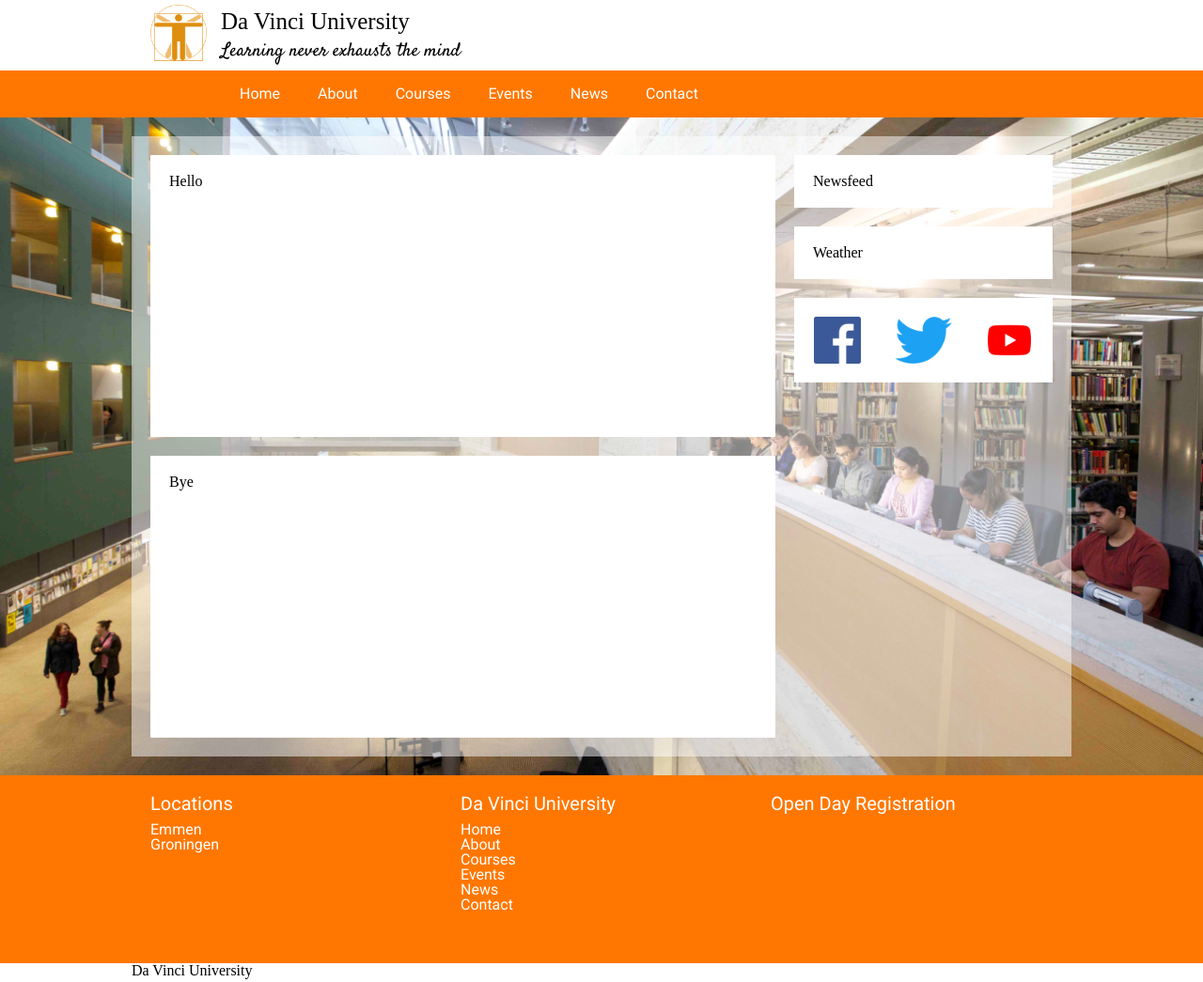
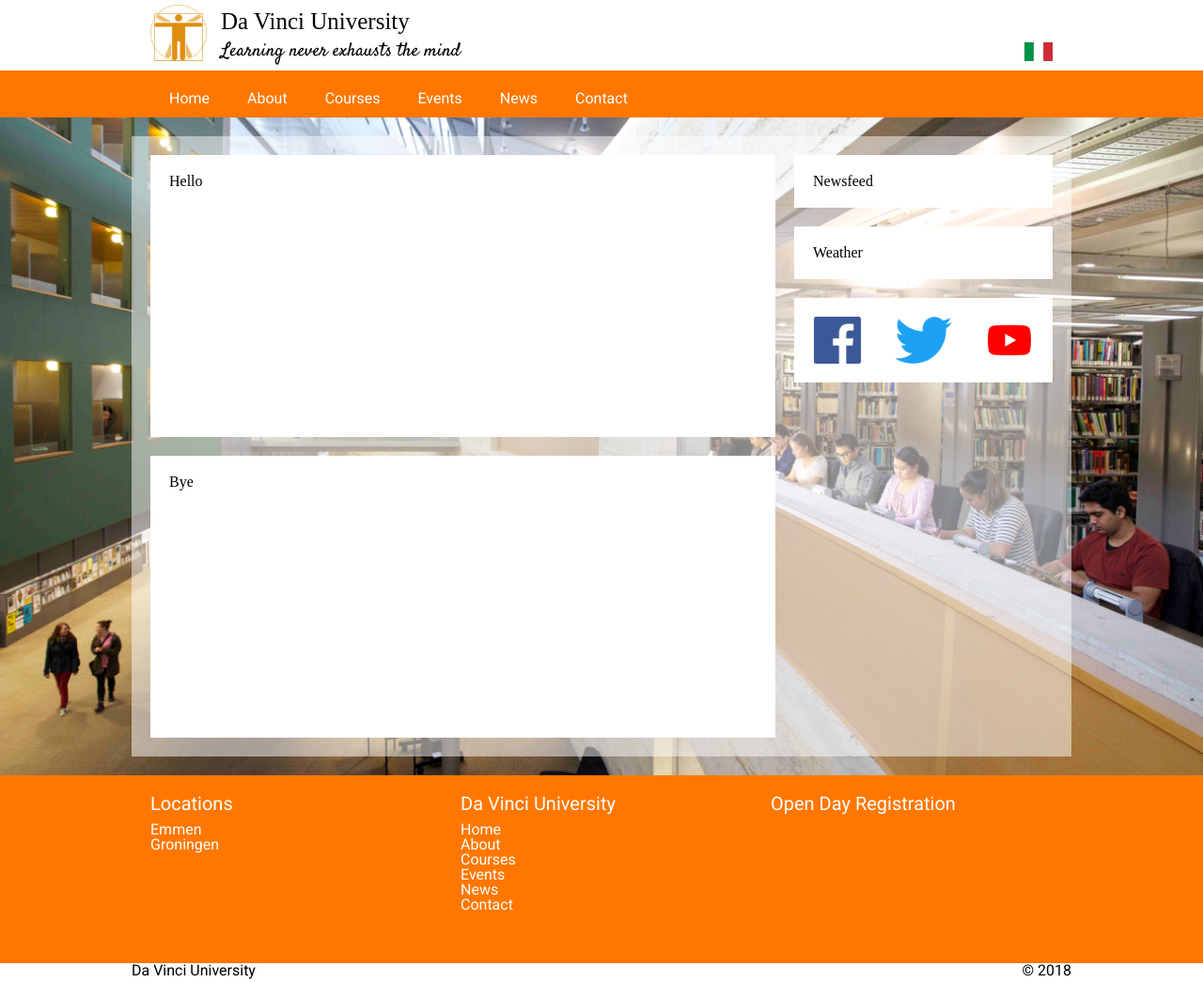
Before and after one commit to TheChuckWhite/mindstorm, a PHP site: page / in a window 1280 px wide. Shown: the whole page at 94% size. Run offline with PHP 8.4, Linux system fonts and the light colour scheme; some libraries are stand-ins or nearby versions.

Commit message:
Designvupgrades

```diff
--- a/css/main.css
+++ b/css/main.css
@@ -12,7 +12,7 @@
 	background: #FFF;
 }
 
-header div#logo{
+div#logo{
 	height: 75px;
 	width: 75px;
 	float:left;
@@ -21,7 +21,8 @@
 header div#name{
 	padding-top: 5px;
 	height: 40px;
-	width: 400px;
+	width: 600px;
+	float: left;
 }
 
 header div#name h1{
@@ -32,6 +33,7 @@
 header div#nameCursive{
 	height: 35px;
 	width: 400px;
+	float: left;
 }
 
 header div#nameCursive p{
@@ -44,6 +46,11 @@
 	margin: 0 auto;
 	height: 100%;
 	padding: 5px 20px;
+}
+
+#flag{
+	height: 20px;
+	float: right;
 }
 
 div#navWrap{
@@ -175,6 +182,15 @@
 	font-family: 'Roboto', sans-serif;
 }
 
+div#footbar{
+	font-family: 'Roboto', sans-serif;
+}
+
+span#copy{
+	display: block;
+	float: right;
+}
+
 h3{
 	font-size: 20px;
 	margin-bottom: 10px;
--- a/index.html
+++ b/index.html
@@ -13,14 +13,15 @@
 
 	<link href="https://fonts.googleapis.com/css?family=Roboto" rel="stylesheet">
 
-	<script src="https://ajax.googleapis.com/ajax/libs/jquery/3.2.1/jquery.min.js"></script>
 </head>
 <body>
 	<header>
 		<div id="headWrap">
-			<div id='logo'><img src="img/logo.png" height="60"></div>
+			<div id='logo'><img src="img/logo.png" height="60" alt="logo"></div>
 			<div id='name'><h1>Da Vinci University</h1></div>
 			<div id='nameCursive'><p>Learning never exhausts the mind</p></div>
+
+			<a href="italian/"><img id="flag" src="img/it_flag.png" alt="italian flag"></a>
 		</div>
 	</header>
 	<div id="navWrap">
@@ -39,10 +40,10 @@
 	<div class="wrapper">
 		<div id="content">
 			<article>
-				<h1>Hello</h1>
+				<h2>Hello</h2>
 			</article>
 			<article>
-				<h1>Bye</h1>
+				<h2>Bye</h2>
 			</article>
 		</div>
 		<aside>
@@ -94,7 +95,8 @@
 	</footer>
 	<div id="footbar">
 		<div class="footWrap">
-			<span>Da Vinci University</span>
+			Da Vinci University
+			<span id="copy">&copy; 2018</span>
 		</div>
 
 	</div>
```
Also changed, not shown: img/it_flag.png (added).
